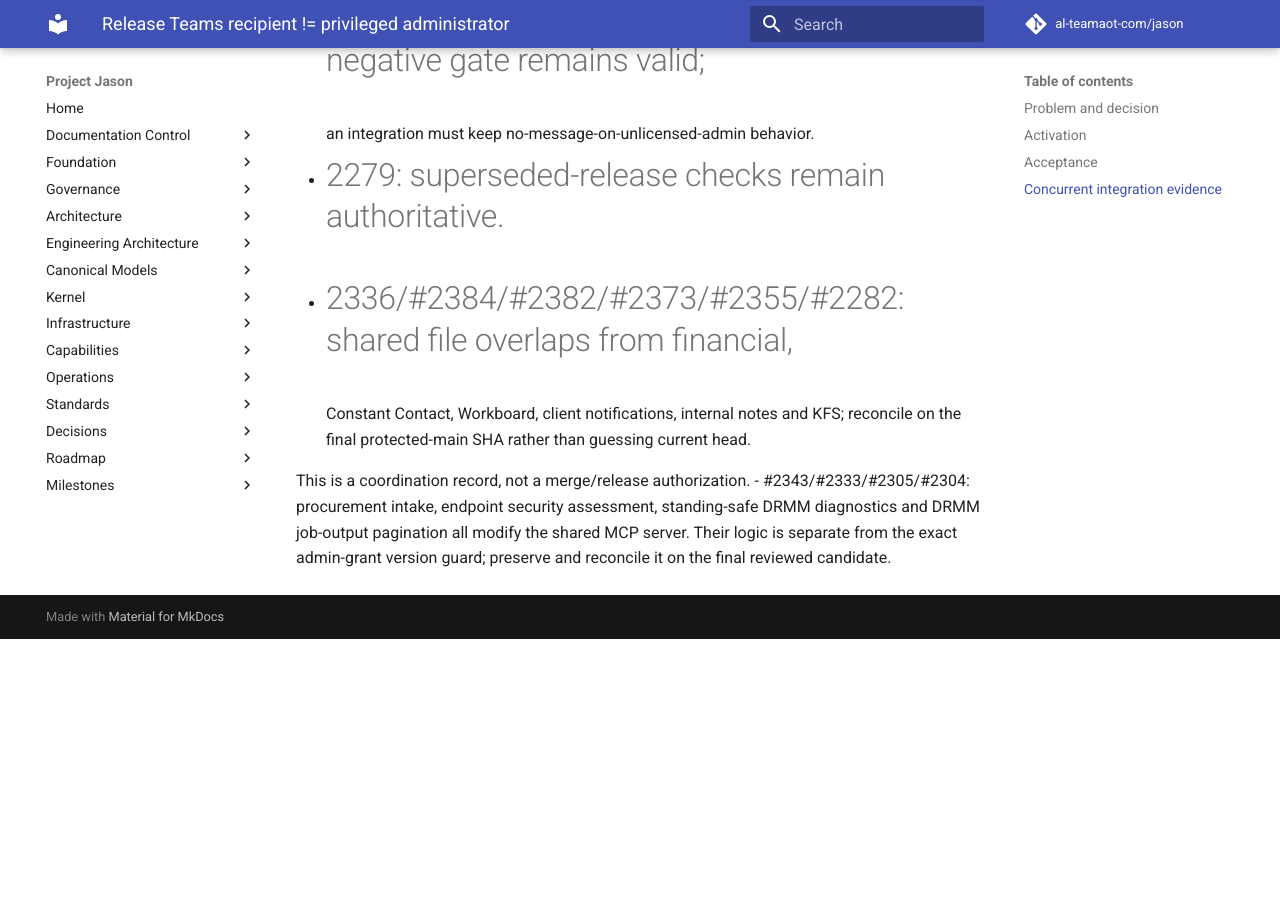
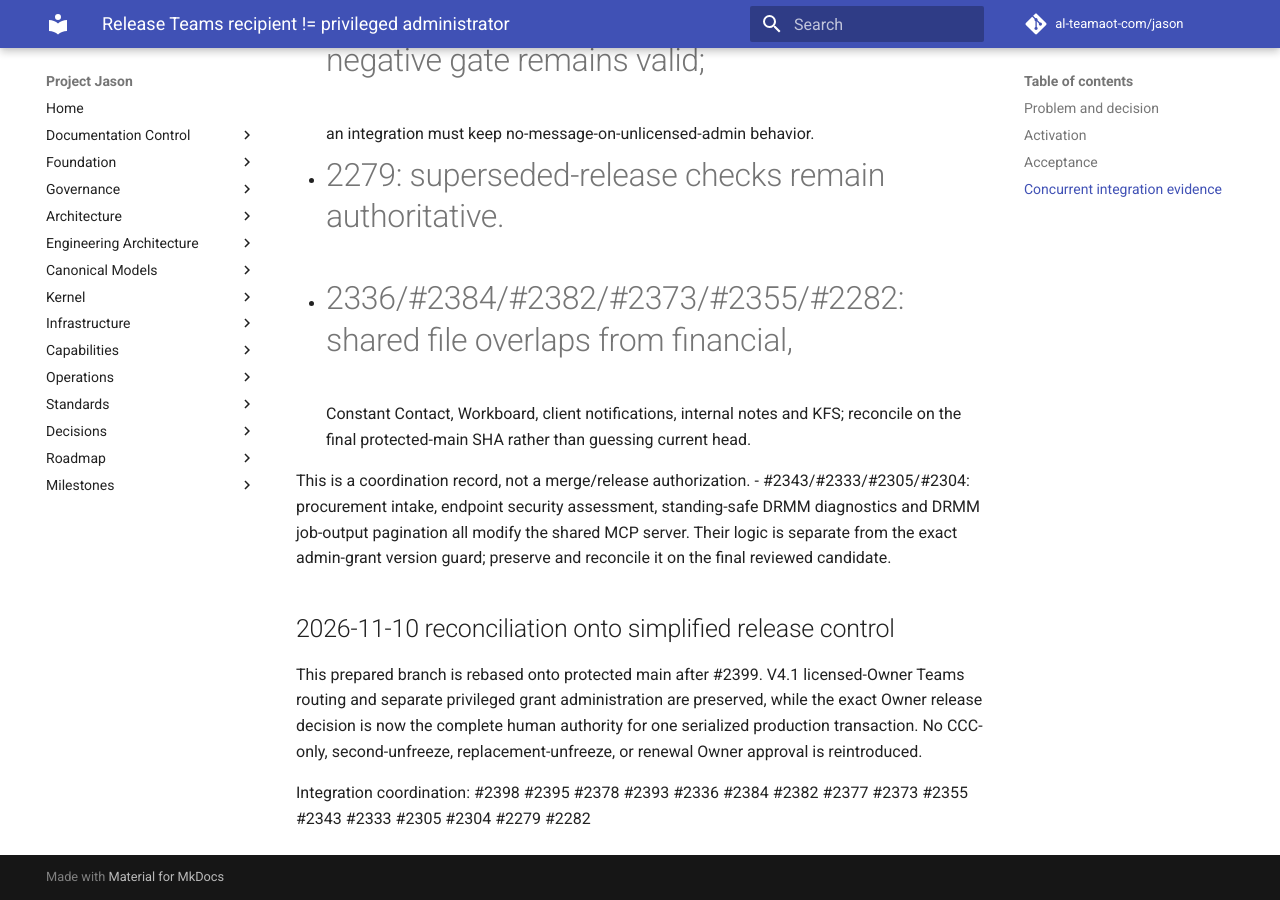
Before and after one commit to al-teamaot-com/jason, an MkDocs documentation site: the page built from docs/operations/Owner-Teams-Release-Identity-Decoupling-20261110.md, in a window 1280 px wide and 900 px high, scrolled down 2046 px. Built offline with MkDocs 1.6.1 and Material for MkDocs 9.7.7, drawn with Linux system fonts in a browser that asks for light colours; comment, search, counter and statistics services are not loaded; before the commit the page ends 2685 px from its top, so only the background shows below that.

Commit message:
Document Teams simplification reconciliation

```diff
--- a/docs/operations/Owner-Teams-Release-Identity-Decoupling-20261110.md
+++ b/docs/operations/Owner-Teams-Release-Identity-Decoupling-20261110.md
@@ -76,3 +76,9 @@ This is a coordination record, not a merge/release authorization.
   standing-safe DRMM diagnostics and DRMM job-output pagination all modify
   the shared MCP server. Their logic is separate from the exact admin-grant
   version guard; preserve and reconcile it on the final reviewed candidate.
+
+## 2026-11-10 reconciliation onto simplified release control
+
+This prepared branch is rebased onto protected main after #2399. V4.1 licensed-Owner Teams routing and separate privileged grant administration are preserved, while the exact Owner release decision is now the complete human authority for one serialized production transaction. No CCC-only, second-unfreeze, replacement-unfreeze, or renewal Owner approval is reintroduced.
+
+Integration coordination: #2398 #2395 #2378 #2393 #2336 #2384 #2382 #2377 #2373 #2355 #2343 #2333 #2305 #2304 #2279 #2282
```
